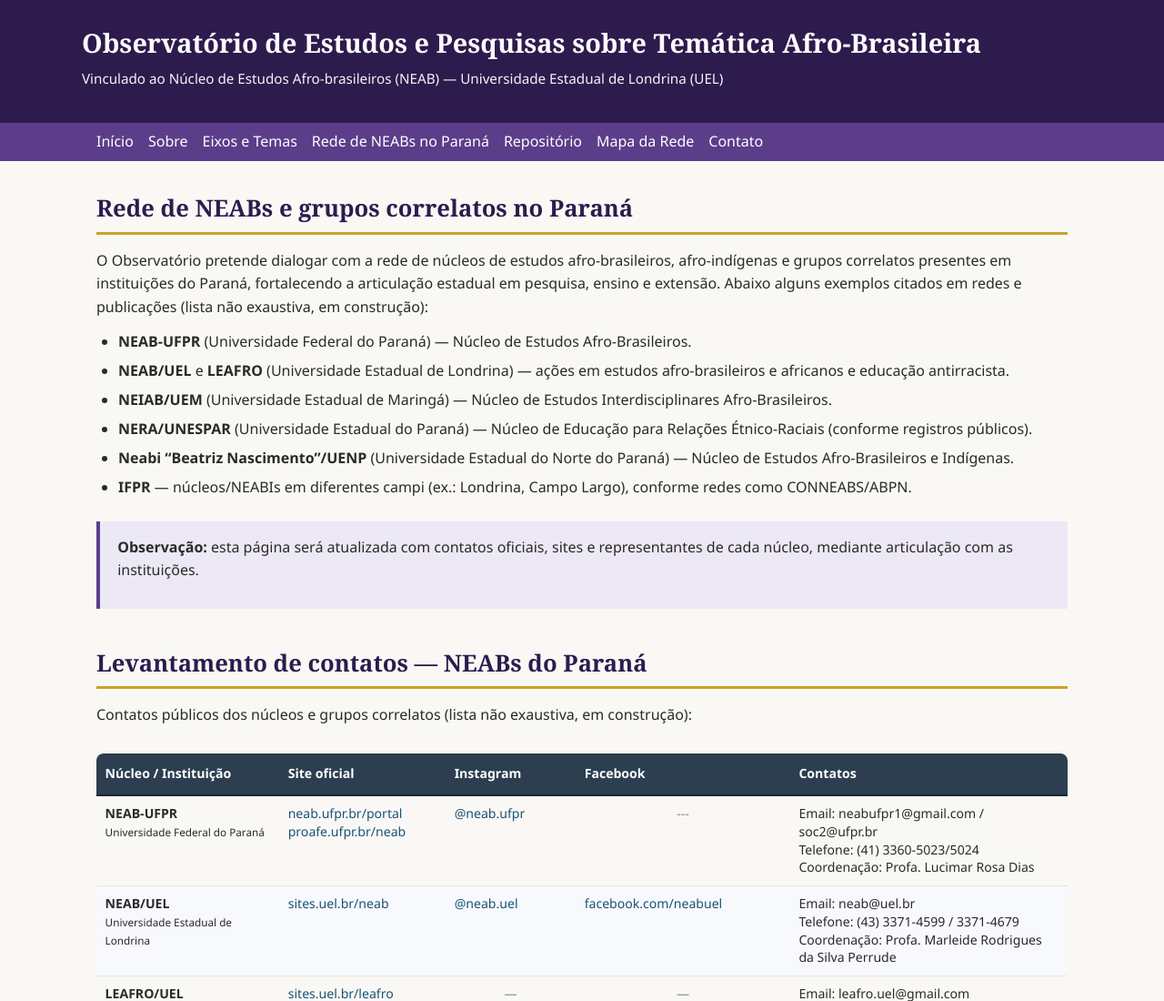
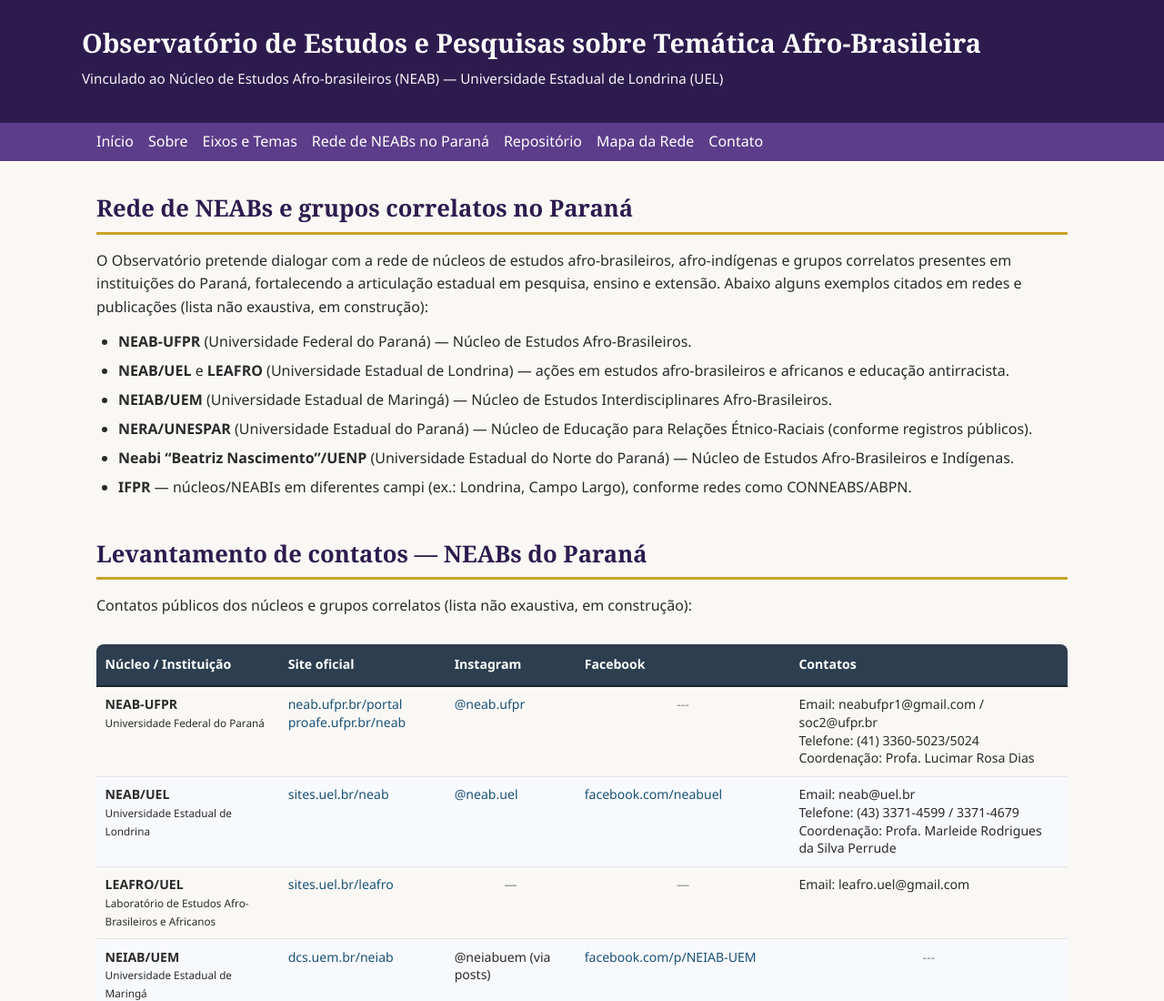
Before and after one commit to Gilnei732/.github-workflows-atualizar-acervo.yml, a plain HTML site: page rede-neabs-pr.html in a window 1280 px wide. Shown: the top 1100 px of the page at 91% size. Drawn offline with Linux system fonts and the light colour scheme.

Commit message:
rede-neabs-pr: remove texto de observacao

```diff
--- a/rede-neabs-pr.html
+++ b/rede-neabs-pr.html
@@ -38,9 +38,6 @@
         <li><strong>Neabi “Beatriz Nascimento”/UENP</strong> (Universidade Estadual do Norte do Paraná) — Núcleo de Estudos Afro-Brasileiros e Indígenas.</li>
         <li><strong>IFPR</strong> — núcleos/NEABIs em diferentes campi (ex.: Londrina, Campo Largo), conforme redes como CONNEABS/ABPN.</li>
       </ul>
-      <div class="destaque">
-        <p><strong>Observação:</strong> esta página será atualizada com contatos oficiais, sites e representantes de cada núcleo, mediante articulação com as instituições.</p>
-      </div>
     </section>
 
     <section>
```
